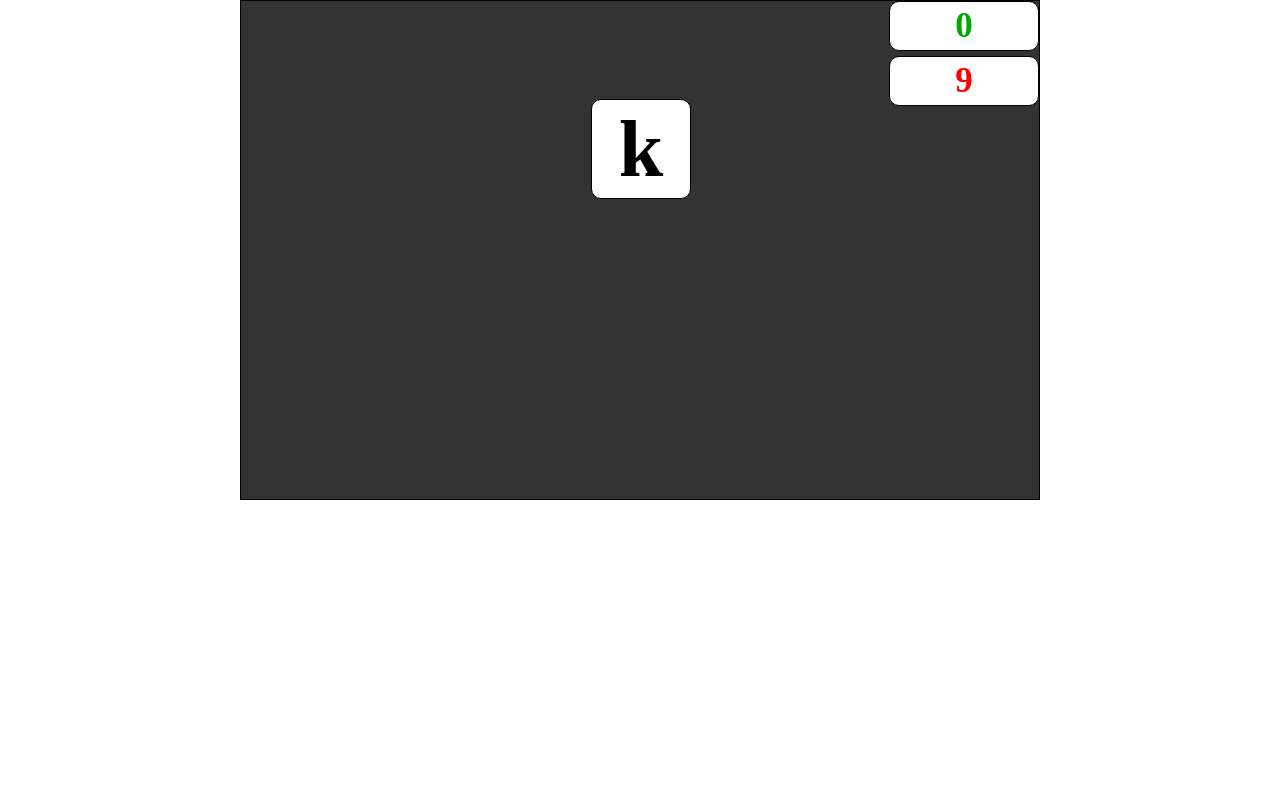
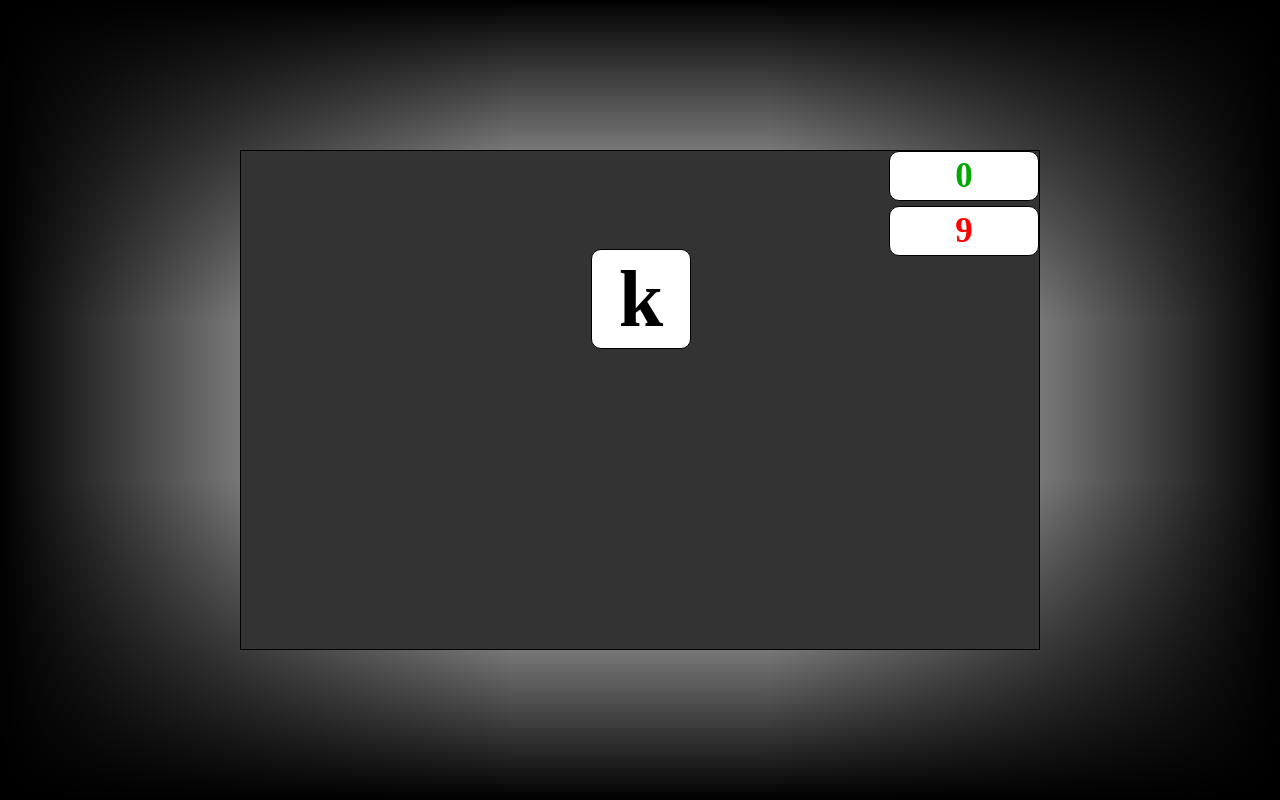
Before and after one commit to affliction001/SpeedTyping, a plain HTML site: page index.html in a window 1280 px wide. Drawn offline with Linux system fonts and the light colour scheme.

Commit message:
fix style

```diff
--- a/style.css
+++ b/style.css
@@ -4,8 +4,17 @@
 	box-sizing: border-box;
 }
 
+body {
+	height: 100vh;
+	background: linear-gradient(0deg, #000 0%, rgba(150,150,150,0) 40%),
+	            linear-gradient(180deg, #000 0%, rgba(150,150,150,0) 40%),
+				linear-gradient(90deg, #000 0%, rgba(150,150,150,0) 40%),
+				linear-gradient(270deg, #000 0%, rgba(150,150,150,0) 40%);
+}
+
 .root {
 	position: relative;
+	top: calc(50vh - 250px);
 	width: 800px;
 	height: 500px;
 	margin: 0 auto;
```
